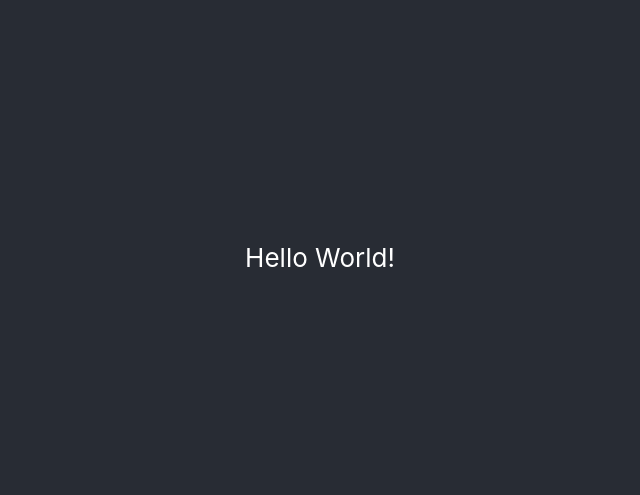
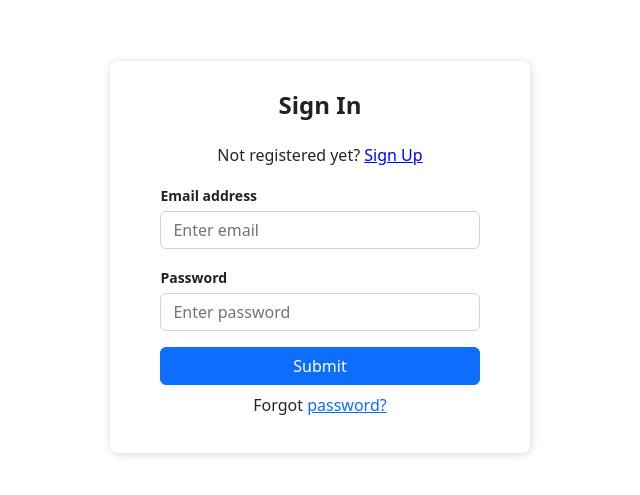
Before and after one commit to nhh1603/spotiC_frontend, a React (Create React App) app: page /auth in a window 1280 px wide. Shown: the part 143-638 px from the top of the page, without its empty margins (320-960 px from the left). Built offline with nearby package versions, Linux system fonts and the light colour scheme; no server answers.

Commit message:
authentification page

```diff
--- a/package.json
+++ b/package.json
@@ -7,8 +7,11 @@
     "@testing-library/react": "^13.4.0",
     "@testing-library/user-event": "^13.5.0",
     "axios": "^0.27.2",
+    "bootstrap": "^5.2.3",
     "react": "^18.2.0",
+    "react-bootstrap": "^2.7.4",
     "react-dom": "^18.2.0",
+    "react-router-dom": "^6.11.2",
     "react-scripts": "5.0.1",
     "web-vitals": "^2.1.4"
   },
--- a/src/App.css
+++ b/src/App.css
@@ -1,38 +1,9 @@
 .App {
-  text-align: center;
+    background-color: white;
 }
 
-.App-logo {
-  height: 40vmin;
-  pointer-events: none;
+label {
+    font-size: 14px;
+    font-weight: 600;
+    color: rgb(34, 34, 34);
 }
-
-@media (prefers-reduced-motion: no-preference) {
-  .App-logo {
-    animation: App-logo-spin infinite 20s linear;
-  }
-}
-
-.App-header {
-  background-color: #282c34;
-  min-height: 100vh;
-  display: flex;
-  flex-direction: column;
-  align-items: center;
-  justify-content: center;
-  font-size: calc(10px + 2vmin);
-  color: white;
-}
-
-.App-link {
-  color: #61dafb;
-}
-
-@keyframes App-logo-spin {
-  from {
-    transform: rotate(0deg);
-  }
-  to {
-    transform: rotate(360deg);
-  }
-}
--- a/src/App.jsx
+++ b/src/App.jsx
@@ -1,10 +1,14 @@
 import './App.css';
 import { useState, useEffect } from 'react';
+import "bootstrap/dist/css/bootstrap.min.css";
+import { BrowserRouter, Routes, Route } from "react-router-dom"
+
+import Auth from "./pages/Auth";
 
 //functions
 import { getTest } from './functions/test';
 
-
+/*
 function App() {
 
     const [data, setData] = useState("Hello World!");
@@ -25,5 +29,16 @@ function App() {
         </div>
     );
 }
+*/
+
+function App() {
+    return (
+        <BrowserRouter>
+            <Routes>
+                <Route path="/auth" element={<Auth />} />
+            </Routes>
+        </BrowserRouter>
+    )
+}
 
 export default App;
--- a/src/index.css
+++ b/src/index.css
@@ -1,3 +1,10 @@
+* {
+    margin: 0;
+    padding: 0;
+    box-sizing: border-box;
+    /* background-color: green; */
+}
+
 body {
   margin: 0;
   font-family: -apple-system, BlinkMacSystemFont, 'Segoe UI', 'Roboto', 'Oxygen',
--- /dev/null
+++ b/src/pages/Auth.jsx
@@ -0,0 +1,157 @@
+import React, { useState } from "react"
+import "../styles/Auth.css"
+import axios from "axios"
+
+function Auth () {
+    const apiUrl = process.env.REACT_APP_API_URL;
+    const [authMode, setAuthMode] = useState("signin");
+    const [formDataSignIn, setFormDataSignIn] = useState({
+        email: "",
+        password: "",
+    });
+    const [formDataSignUp, setFormDataSignUp] = useState({
+        name: "",
+        email: "",
+        password: "",
+    });
+
+    const changeAuthMode = async () => {
+        setAuthMode(authMode === "signin" ? "signup" : "signin")
+    }
+
+    const handleFormSubmitSignIn = async (e) => {
+        e.preventDefault();
+    }
+
+    const handleFormSubmitSignUp = async (e) => {
+        e.preventDefault();
+
+        try {
+            const response = await axios.post(apiUrl + '/submitSignUp', formDataSignUp);
+
+            console.log('Form submitted successfully');
+            //Reset form data
+            setFormDataSignUp({ name: "", email: "", password: "" });
+        } catch (error) {
+            console.error(error);
+            console.log(formDataSignUp);
+        }
+    };
+
+    const handleInputChangeSignIn = (e) => {
+        const { name, value } = e.target;
+        setFormDataSignIn({ ...formDataSignIn, [name]: value });
+    };
+
+    const handleInputChangeSignUp = (e) => {
+        const { name, value } = e.target;
+        setFormDataSignUp({ ...formDataSignUp, [name]: value });
+    };
+
+    if (authMode === "signin") {
+        return (
+            <div className="Auth-form-container">
+                <form className="Auth-form" onSubmit={handleFormSubmitSignIn}>
+                    <div className="Auth-form-content">
+                        <h3 className="Auth-form-title">Sign In</h3>
+                        <div className="text-center">
+                            Not registered yet?{" "}
+                            <span className="Auth-form-link-primary" onClick={changeAuthMode}>
+                                Sign Up
+                            </span>
+                        </div>
+                        <div className="form-group mt-3">
+                            <label>Email address</label>
+                            <input
+                                type="email"
+                                className="form-control mt-1"
+                                placeholder="Enter email"
+                                name="email"
+                                value={formDataSignIn.email}
+                                onChange={handleFormSubmitSignIn}
+                            />
+                        </div>
+                        <div className="form-group mt-3">
+                            <label>Password</label>
+                            <input
+                                type="password"
+                                className="form-control mt-1"
+                                placeholder="Enter password"
+                                name="password"
+                                value={formDataSignIn.password}
+                                onChange={handleFormSubmitSignIn}
+                            />
+                        </div>
+                        <div className="d-grid gap-2 mt-3">
+                            <button type="submit" className="btn btn-primary">
+                                Submit
+                            </button>
+                        </div>
+                        <p className="text-center mt-2">
+                            Forgot <a href="#">password?</a>
+                        </p>
+                    </div>
+                </form>
+            </div>
+        )
+    }
+
+    return (
+        <div className="Auth-form-container">
+            <form className="Auth-form" onSubmit={handleFormSubmitSignUp}>
+                <div className="Auth-form-content">
+                    <h3 className="Auth-form-title">Sign In</h3>
+                    <div className="text-center">
+                        Already registered?{" "}
+                        <span className="Auth-form-link-primary" onClick={changeAuthMode}>
+                            Sign In
+                        </span>
+                    </div>
+                    <div className="form-group mt-3">
+                        <label>Full Name</label>
+                        <input
+                            type="text"
+                            className="form-control mt-1"
+                            placeholder="e.g Jane Doe"
+                            name="name"
+                            value={formDataSignUp.name}
+                            onChange={handleInputChangeSignUp}
+                        />
+                    </div>
+                    <div className="form-group mt-3">
+                        <label>Email address</label>
+                        <input
+                            type="email"
+                            className="form-control mt-1"
+                            placeholder="Email Address"
+                            name="email"
+                            value={formDataSignUp.email}
+                            onChange={handleInputChangeSignUp}
+                        />
+                    </div>
+                    <div className="form-group mt-3">
+                        <label>Password</label>
+                        <input
+                            type="password"
+                            className="form-control mt-1"
+                            placeholder="Password"
+                            name="password"
+                            value={formDataSignUp.password}
+                            onChange={handleInputChangeSignUp}
+                        />
+                    </div>
+                    <div className="d-grid gap-2 mt-3">
+                        <button type="submit" className="btn btn-primary">
+                            Submit
+                        </button>
+                    </div>
+                    <p className="text-center mt-2">
+                        Forgot <a href="#">password?</a>
+                    </p>
+                </div>
+            </form>
+        </div>
+    )
+}
+
+export default Auth;
--- /dev/null
+++ b/src/styles/Auth.css
@@ -0,0 +1,35 @@
+.Auth-form-container {
+    display: flex;
+    justify-content: center;
+    align-items: center;
+    width: 100vw;
+    height: 100vh;
+}
+
+.Auth-form {
+    width: 420px;
+    box-shadow: rgb(0 0 0 / 16%) 1px 1px 10px;
+    padding-top: 30px;
+    padding-bottom: 20px;
+    border-radius: 8px;
+    background-color: white;
+}
+
+.Auth-form-content {
+    padding-left: 12%;
+    padding-right: 12%;
+}
+
+.Auth-form-title {
+    text-align: center;
+    margin-bottom: 1em;
+    font-size: 24px;
+    color: rgb(34, 34, 34);
+    font-weight: 800;
+}
+
+.Auth-form-link-primary {
+    color: blue;
+    text-decoration: underline;
+    cursor: pointer;
+}
```
Also changed, not shown: 1 other file (tests, documents, lock files or other folders).
